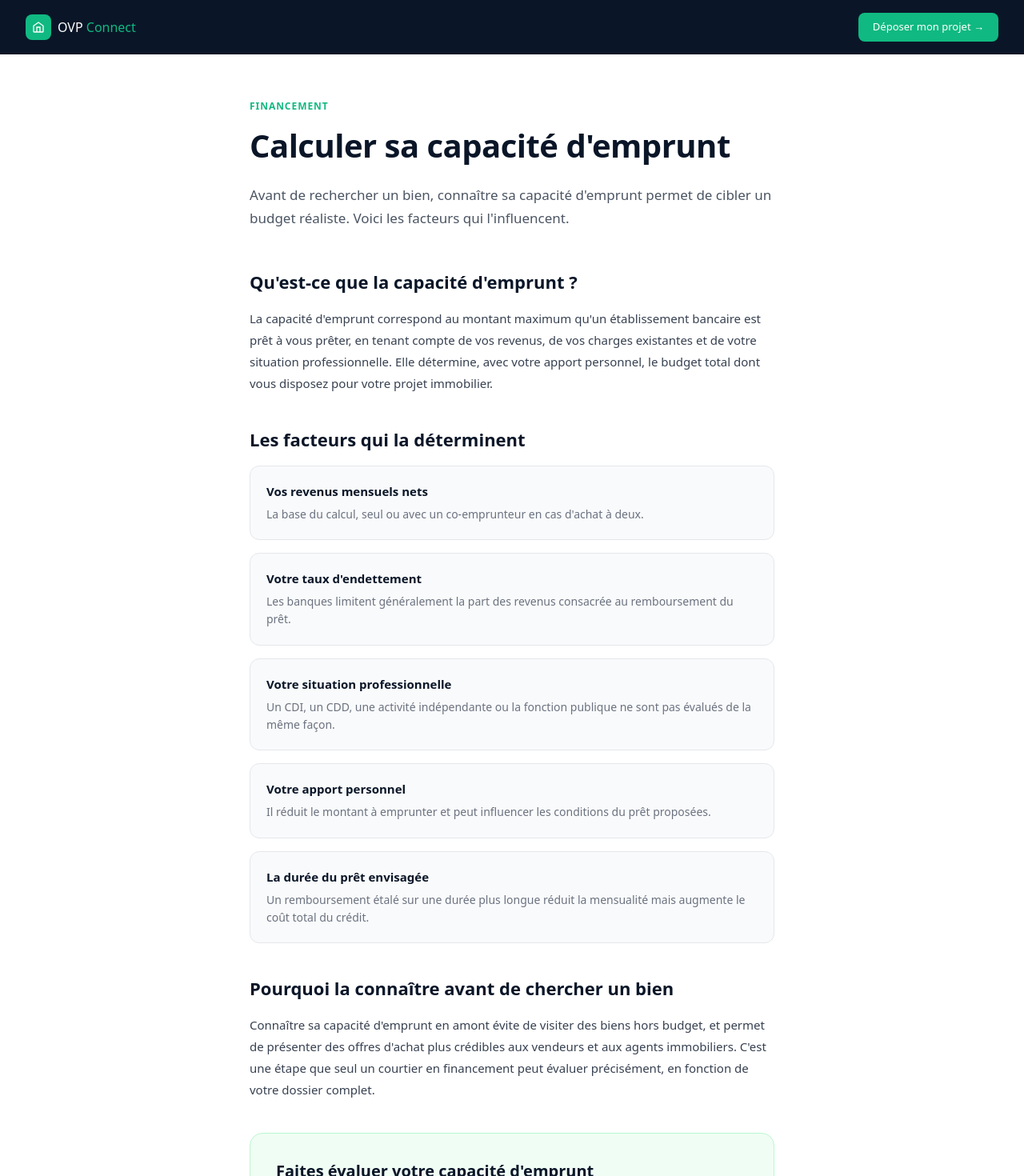
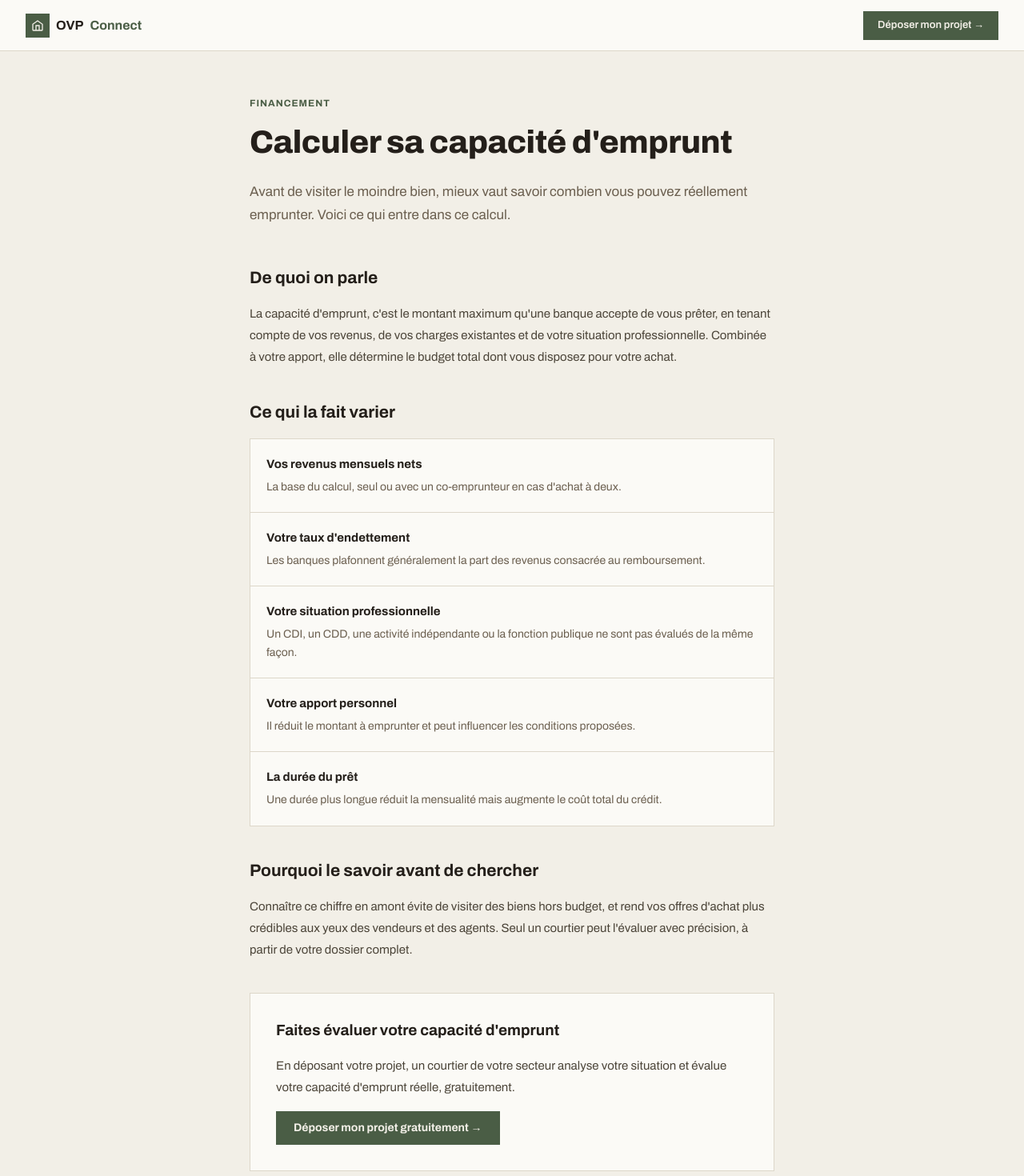
Before and after one commit to Jeremy4418/ovp-connect, a Next.js app: page /capacite-emprunt in a window 1280 px wide. Shown: the top 1470 px of the page at 80% size. Built offline with nearby package versions, Linux system fonts and the light colour scheme.

Commit message:
feat(design): nouvelle charte /capacite-emprunt

```diff
--- a/app/capacite-emprunt/page.tsx
+++ b/app/capacite-emprunt/page.tsx
@@ -11,74 +11,74 @@ export const metadata: Metadata = {
 
 export default function CapaciteEmprunt() {
   return (
-    <div style={{ fontFamily: "system-ui, sans-serif", background: "#fff", minHeight: "100vh" }}>
-      <nav style={{ background: "#0a1628", padding: "1rem 2rem", display: "flex", alignItems: "center", justifyContent: "space-between" }}>
-        <Link href="/" style={{ display: "flex", alignItems: "center", gap: "8px", textDecoration: "none" }}>
-          <div style={{ width: "32px", height: "32px", background: "#10b981", borderRadius: "8px", display: "flex", alignItems: "center", justifyContent: "center" }}>
-            <svg width="16" height="16" fill="none" stroke="white" strokeWidth="2" viewBox="0 0 24 24"><path d="M3 9.5L12 3l9 6.5V20a1 1 0 01-1 1H4a1 1 0 01-1-1V9.5z"/><path d="M9 21V12h6v9"/></svg>
+    <div style={{ background: "#F2EFE7", minHeight: "100vh", color: "#241F1A" }}>
+      <nav style={{ display: "flex", alignItems: "center", justifyContent: "space-between", padding: "0 2rem", height: "64px", background: "#FBFAF6", borderBottom: "1px solid #DDD7C9" }}>
+        <Link href="/" style={{ display: "flex", alignItems: "center", gap: "8px", textDecoration: "none", color: "#241F1A", fontWeight: 700, fontSize: "16px" }}>
+          <div style={{ width: "30px", height: "30px", background: "#4A5D45", display: "flex", alignItems: "center", justifyContent: "center" }}>
+            <svg width="16" height="16" fill="none" stroke="#F2EFE7" strokeWidth="2" viewBox="0 0 24 24"><path d="M3 9.5L12 3l9 6.5V20a1 1 0 01-1 1H4a1 1 0 01-1-1V9.5z"/><path d="M9 21V12h6v9"/></svg>
           </div>
-          <span style={{ fontSize: "16px", fontWeight: 500, color: "white" }}>OVP <span style={{ color: "#10b981" }}>Connect</span></span>
+          OVP <span style={{ color: "#4A5D45" }}>Connect</span>
         </Link>
-        <Link href="/formulaire" style={{ background: "#10b981", color: "white", padding: "0 18px", height: "36px", borderRadius: "8px", fontSize: "13px", fontWeight: 500, display: "inline-flex", alignItems: "center", textDecoration: "none" }}>
+        <Link href="/formulaire" style={{ background: "#4A5D45", color: "#F2EFE7", padding: "0 18px", height: "36px", fontSize: "13px", fontWeight: 600, display: "inline-flex", alignItems: "center", textDecoration: "none" }}>
           Déposer mon projet →
         </Link>
       </nav>
 
       <div style={{ maxWidth: "720px", margin: "0 auto", padding: "3.5rem 2rem" }}>
-        <div style={{ fontSize: "12px", color: "#10b981", fontWeight: 600, letterSpacing: "0.08em", textTransform: "uppercase", marginBottom: "1rem" }}>Financement</div>
-        <h1 style={{ fontSize: "clamp(28px, 4vw, 40px)", fontWeight: 600, color: "#0a1628", letterSpacing: "-0.5px", marginBottom: "1.5rem", lineHeight: 1.2 }}>
+        <div style={{ fontSize: "12px", color: "#4A5D45", fontWeight: 700, letterSpacing: "0.08em", textTransform: "uppercase", marginBottom: "1rem" }}>Financement</div>
+        <h1 style={{ fontSize: "clamp(28px, 4vw, 40px)", fontWeight: 800, letterSpacing: "-0.5px", marginBottom: "1.5rem", lineHeight: 1.2 }}>
           Calculer sa capacité d'emprunt
         </h1>
-        <p style={{ fontSize: "17px", color: "#4b5563", lineHeight: 1.7, marginBottom: "3rem" }}>
-          Avant de rechercher un bien, connaître sa capacité d'emprunt permet de cibler un budget réaliste. Voici les facteurs qui l'influencent.
+        <p style={{ fontSize: "17px", color: "#6B5F4F", lineHeight: 1.7, marginBottom: "3rem" }}>
+          Avant de visiter le moindre bien, mieux vaut savoir combien vous pouvez réellement emprunter. Voici ce qui entre dans ce calcul.
         </p>
 
         <section style={{ marginBottom: "2.5rem" }}>
-          <h2 style={{ fontSize: "22px", fontWeight: 600, color: "#0a1628", marginBottom: "1rem" }}>Qu'est-ce que la capacité d'emprunt ?</h2>
-          <p style={{ fontSize: "15px", color: "#374151", lineHeight: 1.8 }}>
-            La capacité d'emprunt correspond au montant maximum qu'un établissement bancaire est prêt à vous prêter, en tenant compte de vos revenus, de vos charges existantes et de votre situation professionnelle. Elle détermine, avec votre apport personnel, le budget total dont vous disposez pour votre projet immobilier.
+          <h2 style={{ fontSize: "21px", fontWeight: 700, marginBottom: "1rem" }}>De quoi on parle</h2>
+          <p style={{ fontSize: "15px", color: "#4B4438", lineHeight: 1.8 }}>
+            La capacité d'emprunt, c'est le montant maximum qu'une banque accepte de vous prêter, en tenant compte de vos revenus, de vos charges existantes et de votre situation professionnelle. Combinée à votre apport, elle détermine le budget total dont vous disposez pour votre achat.
           </p>
         </section>
 
         <section style={{ marginBottom: "2.5rem" }}>
-          <h2 style={{ fontSize: "22px", fontWeight: 600, color: "#0a1628", marginBottom: "1rem" }}>Les facteurs qui la déterminent</h2>
-          <div style={{ display: "flex", flexDirection: "column", gap: "1rem" }}>
+          <h2 style={{ fontSize: "21px", fontWeight: 700, marginBottom: "1rem" }}>Ce qui la fait varier</h2>
+          <div style={{ display: "flex", flexDirection: "column", gap: "1px", background: "#DDD7C9", border: "1px solid #DDD7C9" }}>
             {[
               { title: "Vos revenus mensuels nets", desc: "La base du calcul, seul ou avec un co-emprunteur en cas d'achat à deux." },
-              { title: "Votre taux d'endettement", desc: "Les banques limitent généralement la part des revenus consacrée au remboursement du prêt." },
+              { title: "Votre taux d'endettement", desc: "Les banques plafonnent généralement la part des revenus consacrée au remboursement." },
               { title: "Votre situation professionnelle", desc: "Un CDI, un CDD, une activité indépendante ou la fonction publique ne sont pas évalués de la même façon." },
-              { title: "Votre apport personnel", desc: "Il réduit le montant à emprunter et peut influencer les conditions du prêt proposées." },
-              { title: "La durée du prêt envisagée", desc: "Un remboursement étalé sur une durée plus longue réduit la mensualité mais augmente le coût total du crédit." },
+              { title: "Votre apport personnel", desc: "Il réduit le montant à emprunter et peut influencer les conditions proposées." },
+              { title: "La durée du prêt", desc: "Une durée plus longue réduit la mensualité mais augmente le coût total du crédit." },
             ].map(f => (
-              <div key={f.title} style={{ background: "#f9fafb", border: "0.5px solid #e5e7eb", borderRadius: "12px", padding: "1.25rem" }}>
-                <p style={{ fontSize: "15px", fontWeight: 600, color: "#0a1628", marginBottom: "0.4rem" }}>{f.title}</p>
-                <p style={{ fontSize: "14px", color: "#6b7280", lineHeight: 1.6 }}>{f.desc}</p>
+              <div key={f.title} style={{ background: "#FBFAF6", padding: "1.25rem" }}>
+                <p style={{ fontSize: "15px", fontWeight: 700, marginBottom: "0.4rem" }}>{f.title}</p>
+                <p style={{ fontSize: "14px", color: "#6B5F4F", lineHeight: 1.6 }}>{f.desc}</p>
               </div>
             ))}
           </div>
         </section>
 
         <section style={{ marginBottom: "2.5rem" }}>
-          <h2 style={{ fontSize: "22px", fontWeight: 600, color: "#0a1628", marginBottom: "1rem" }}>Pourquoi la connaître avant de chercher un bien</h2>
-          <p style={{ fontSize: "15px", color: "#374151", lineHeight: 1.8 }}>
-            Connaître sa capacité d'emprunt en amont évite de visiter des biens hors budget, et permet de présenter des offres d'achat plus crédibles aux vendeurs et aux agents immobiliers. C'est une étape que seul un courtier en financement peut évaluer précisément, en fonction de votre dossier complet.
+          <h2 style={{ fontSize: "21px", fontWeight: 700, marginBottom: "1rem" }}>Pourquoi le savoir avant de chercher</h2>
+          <p style={{ fontSize: "15px", color: "#4B4438", lineHeight: 1.8 }}>
+            Connaître ce chiffre en amont évite de visiter des biens hors budget, et rend vos offres d'achat plus crédibles aux yeux des vendeurs et des agents. Seul un courtier peut l'évaluer avec précision, à partir de votre dossier complet.
           </p>
         </section>
 
-        <section style={{ background: "#f0fdf4", border: "0.5px solid #bbf7d0", borderRadius: "16px", padding: "2rem", marginBottom: "2.5rem" }}>
-          <h2 style={{ fontSize: "20px", fontWeight: 600, color: "#0a1628", marginBottom: "1rem" }}>Faites évaluer votre capacité d'emprunt</h2>
-          <p style={{ fontSize: "15px", color: "#374151", lineHeight: 1.8, marginBottom: "1rem" }}>
-            En déposant votre projet sur OVP Connect, un courtier en financement de votre secteur analyse votre situation et évalue votre capacité d'emprunt réelle, gratuitement.
+        <section style={{ background: "#FBFAF6", border: "1px solid #DDD7C9", padding: "2rem", marginBottom: "2.5rem" }}>
+          <h2 style={{ fontSize: "19px", fontWeight: 700, marginBottom: "1rem" }}>Faites évaluer votre capacité d'emprunt</h2>
+          <p style={{ fontSize: "15px", color: "#4B4438", lineHeight: 1.8, marginBottom: "1rem" }}>
+            En déposant votre projet, un courtier de votre secteur analyse votre situation et évalue votre capacité d'emprunt réelle, gratuitement.
           </p>
-          <Link href="/formulaire" style={{ display: "inline-flex", alignItems: "center", gap: "6px", background: "#10b981", color: "white", padding: "0 24px", height: "44px", borderRadius: "10px", fontSize: "14px", fontWeight: 600, textDecoration: "none" }}>
+          <Link href="/formulaire" style={{ display: "inline-flex", alignItems: "center", gap: "6px", background: "#4A5D45", color: "#F2EFE7", padding: "0 22px", height: "42px", fontSize: "14px", fontWeight: 700, textDecoration: "none" }}>
             Déposer mon projet gratuitement →
           </Link>
         </section>
 
-        <div style={{ borderTop: "0.5px solid #e5e7eb", paddingTop: "1.5rem", display: "flex", gap: "1.5rem", flexWrap: "wrap" }}>
-          <Link href="/financement-immobilier" style={{ fontSize: "13px", color: "#10b981", textDecoration: "none" }}>Le financement immobilier</Link>
-          <Link href="/trouver-courtier-immobilier" style={{ fontSize: "13px", color: "#10b981", textDecoration: "none" }}>Trouver un courtier immobilier</Link>
-          <Link href="/" style={{ fontSize: "13px", color: "#6b7280", textDecoration: "none" }}>← Retour à l'accueil</Link>
+        <div style={{ borderTop: "1px solid #DDD7C9", paddingTop: "1.5rem", display: "flex", gap: "1.5rem", flexWrap: "wrap" }}>
+          <Link href="/financement-immobilier" style={{ fontSize: "13px", color: "#4A5D45", textDecoration: "none" }}>Le financement immobilier</Link>
+          <Link href="/trouver-courtier-immobilier" style={{ fontSize: "13px", color: "#4A5D45", textDecoration: "none" }}>Trouver un courtier immobilier</Link>
+          <Link href="/" style={{ fontSize: "13px", color: "#6B5F4F", textDecoration: "none" }}>← Retour à l'accueil</Link>
         </div>
       </div>
     </div>
```
